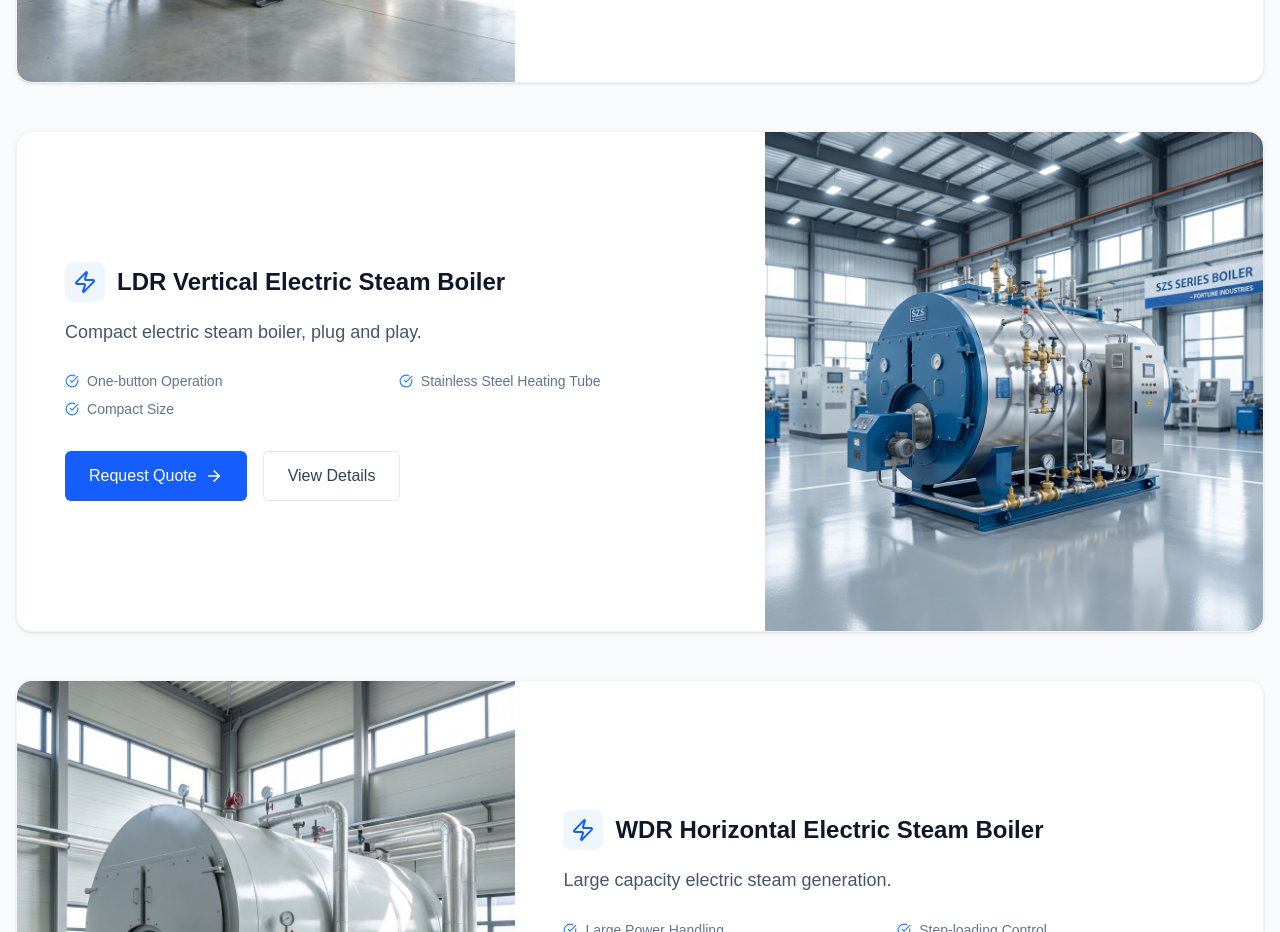
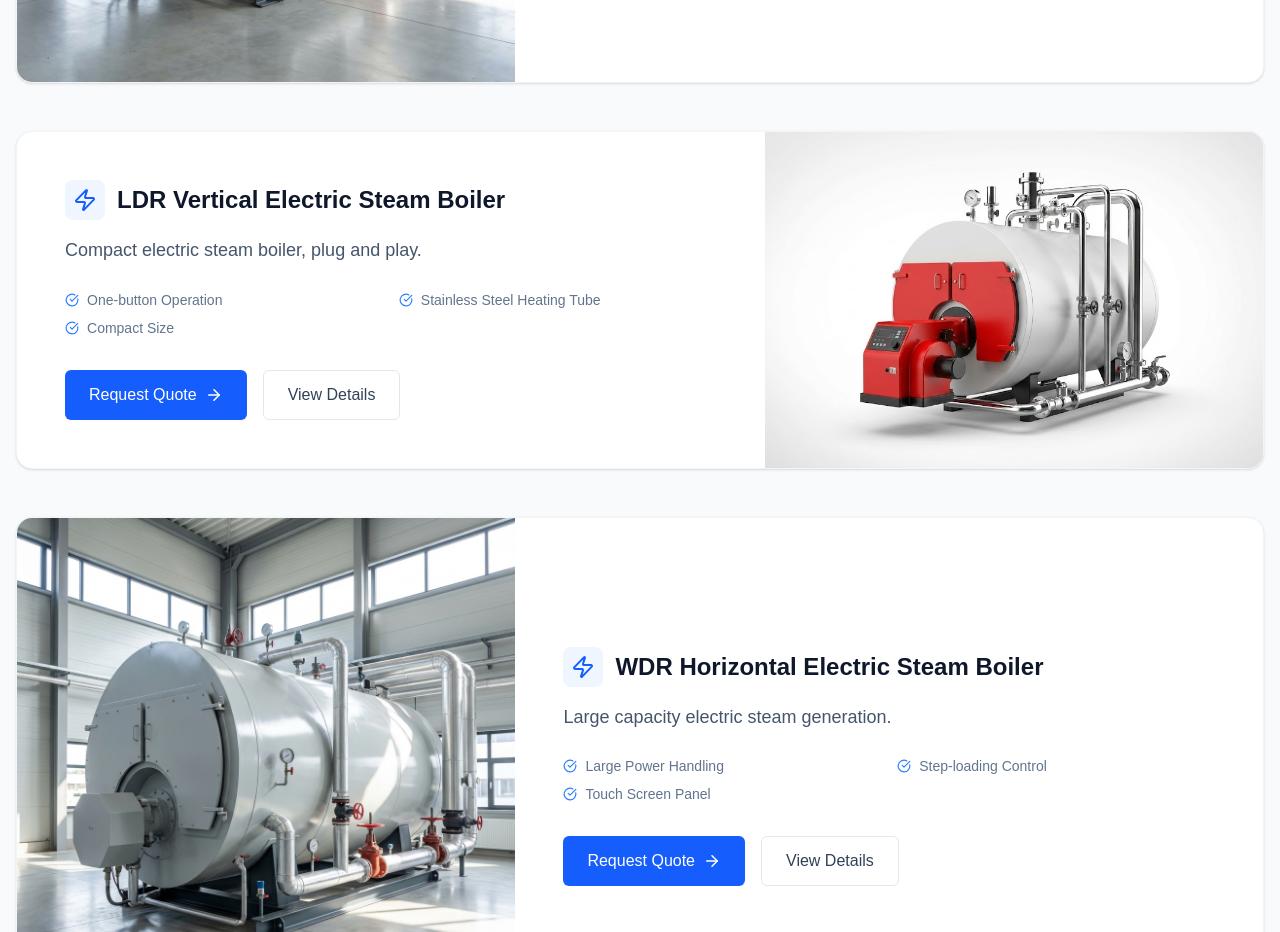
Before and after one commit to Mycs1993/guojizhan, a Next.js app: page /en/products in a window 1280 px wide. Shown: the part 5340-6272 px from the top of the page. Built offline with nearby package versions, Linux system fonts and the light colour scheme.

Commit message:
feat: use user uploaded real photo for LDR electric boiler

```diff
--- a/src/data/products.ts
+++ b/src/data/products.ts
@@ -403,7 +403,7 @@ export const PRODUCT_CATEGORIES: Product[] = [
       en: "LDR electric steam boiler is designed for small steam requirements. It is easy to operate, clean, and reliable. Ideal for laboratories, garment ironing, and food steaming.",
       zh: "LDR电蒸汽锅炉专为小蒸汽需求而设计。操作简单，清洁可靠。非常适合实验室、服装熨烫和食品蒸煮。"
     },
-    image: "/images/products/szs-water-tube-boiler-premium.png",
+    image: "/images/products/ldr-electric-steam-boiler-premium.png",
     icon: "Zap",
     features: [
       { en: "One-button Operation", zh: "一键操作" },
```
Also changed, not shown: public/images/products/ldr-electric-steam-boiler-premium.png (added).
